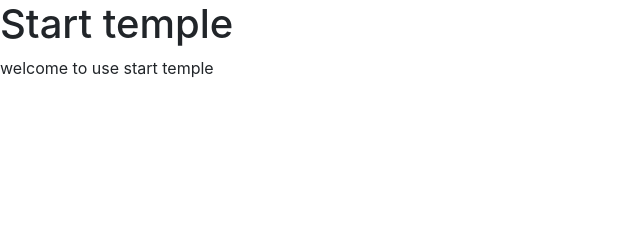
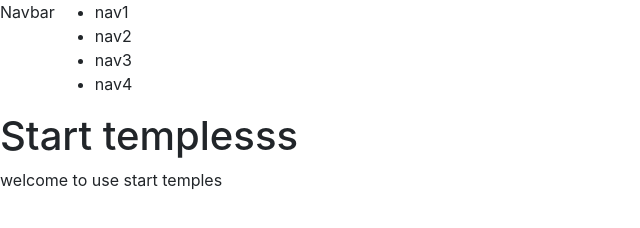
Before and after one commit to ErlichChen/my-html-css-boilerplate, a website: page src/html/index.html in a window 1280 px wide. Shown: the whole page, without its empty margins (0-640 px from the left). Drawn offline with nearby package versions, Linux system fonts and the light colour scheme.

Commit message:
add reload src

```diff
--- a/src/html/index.html
+++ b/src/html/index.html
@@ -9,14 +9,33 @@
     <title>My HTML CSS boilerplate</title>
 
     <!-- Bootstrap core CSS -->
-    <link href="vendor/bootstrap/css/bootstrap.min.css" rel="stylesheet"/>
+    <link href="../../vendor/bootstrap/css/bootstrap.min.css" rel="stylesheet"/>
 
     <!-- Custom styles -->
     <!-- <link href="css/custom.min.css" rel="stylesheet"> -->
 
 </head>
 <body>
-  <nav>
+  <nav class="nav">
+    <a>Navbar</a>
+
+    <div>
+      <ul>
+        <li>
+          <a>nav1</a>
+
+        </li>
+        <li>
+          <a>nav2</a>
+        </li>
+        <li>
+          <a>nav3</a>
+        </li>
+        <li>
+          <a>nav4</a>
+        </li>
+      </ul>
+    </div>
 
 
 
@@ -24,8 +43,8 @@
 
   </nav>
   <main>
-    <h1>Start temple</h1>
-    <p>welcome to use start temple</p>
+    <h1>Start templesss</h1>
+    <p>welcome to use start temples</p>
   </main>
 </body>
 </html>
```
Also changed, not shown: gulpfile.babel.js (+3 -5 lines).
